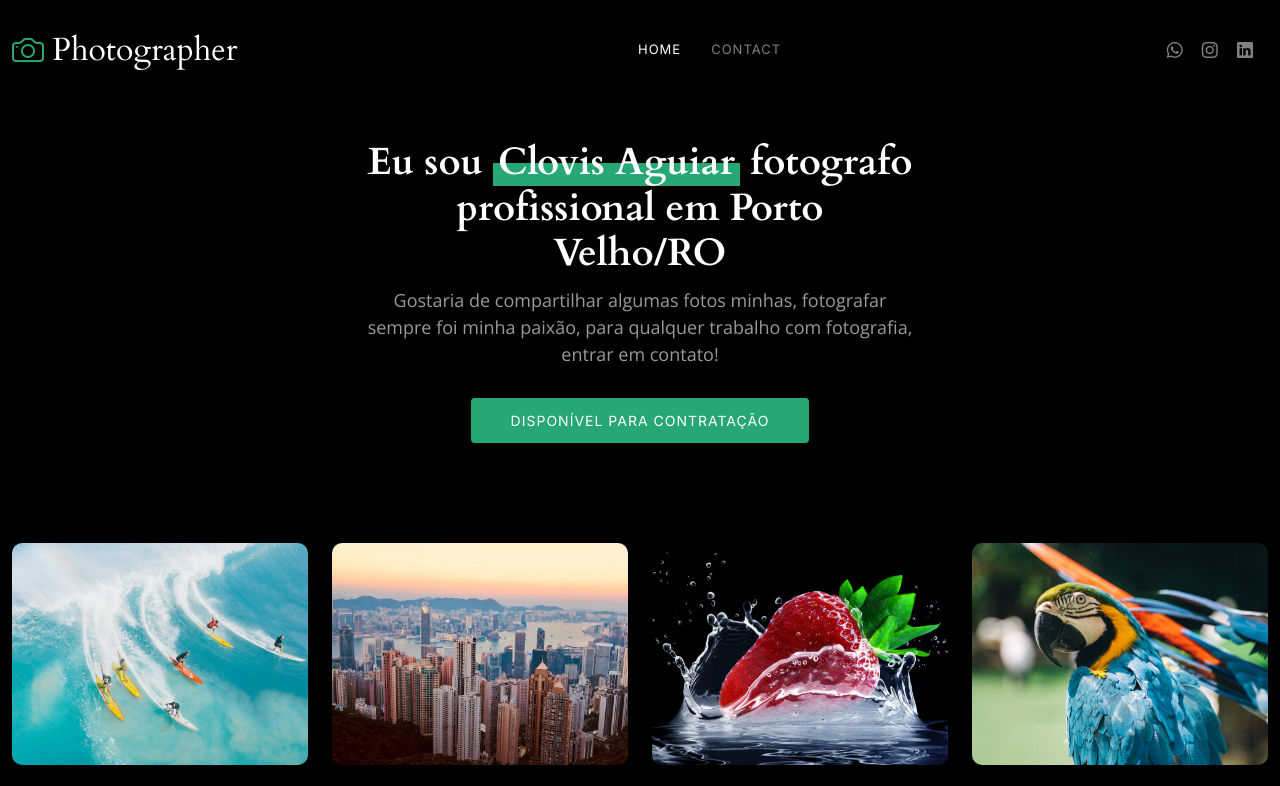
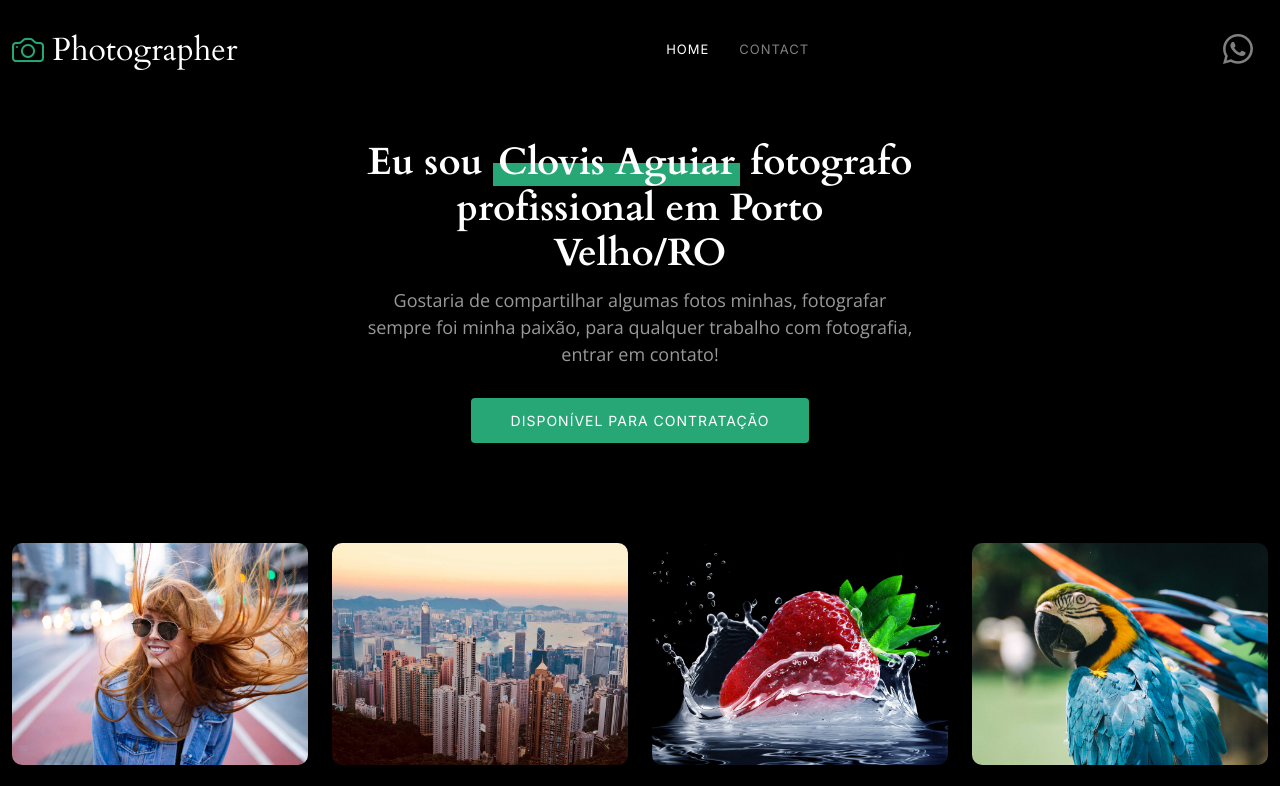
Before and after one commit to CarlosHrios/projetia, a plain HTML site: page index.html in a window 1280 px wide. Shown: the top 786 px of the page. Drawn offline with nearby package versions, Linux system fonts and the light colour scheme.

Commit message:
Add files via upload

```diff
--- a/assets/css/main.css
+++ b/assets/css/main.css
@@ -332,7 +332,7 @@ h6 {
   display: inline-block;
   line-height: 0px;
   transition: 0.3s;
-  font-size: 16px;
+  font-size: 30px;
 }
 
 .header .header-social-links a:hover {
--- a/index.html
+++ b/index.html
@@ -44,8 +44,6 @@
       </nav>
       <div class="header-social-links">
         <a href="https://wa.me/5569992334637?text=Olá%20Clovis,%20vim%20agendar%20um%20trabalho%20de%20fotos!" class="facebook"><i class="bi bi-whatsapp"></i></a>
-        <a href="#" class="instagram"><i class="bi bi-instagram"></i></a>
-        <a href="#" class="linkedin"><i class="bi bi-linkedin"></i></i></a>
       </div>
       <i class="mobile-nav-toggle mobile-nav-show bi bi-list"></i>
       <i class="mobile-nav-toggle mobile-nav-hide d-none bi bi-x"></i>
@@ -75,9 +73,9 @@
         <div class="row gy-4 justify-content-center">
           <div class="col-xl-3 col-lg-4 col-md-6">
             <div class="gallery-item h-100">
-              <img src="assets/img/gallery/gallery-1.jpg" class="img-fluid" alt="">
+              <img src="assets/img/gallery/gallery-10.jpg" class="img-fluid" alt="">
               <div class="gallery-links d-flex align-items-center justify-content-center">
-                <a href="assets/img/gallery/gallery-1.jpg" title="Gallery 1" class="glightbox preview-link"><i class="bi bi-arrows-angle-expand"></i></a>
+                <a href="assets/img/gallery/gallery-10.jpg" title="Gallery 10" class="glightbox preview-link"><i class="bi bi-arrows-angle-expand"></i></a>
 
               </div>
             </div>
```
Also changed, not shown: contact.html (+0 -2 lines).
